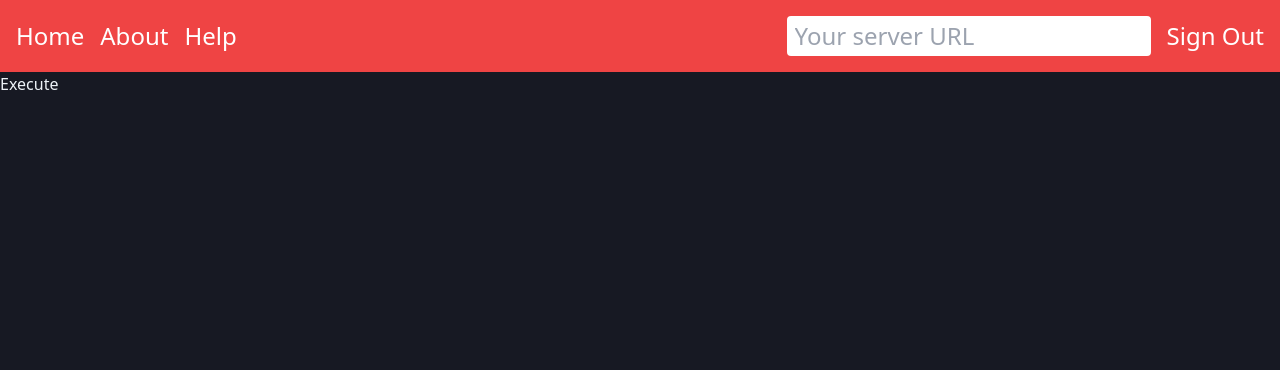
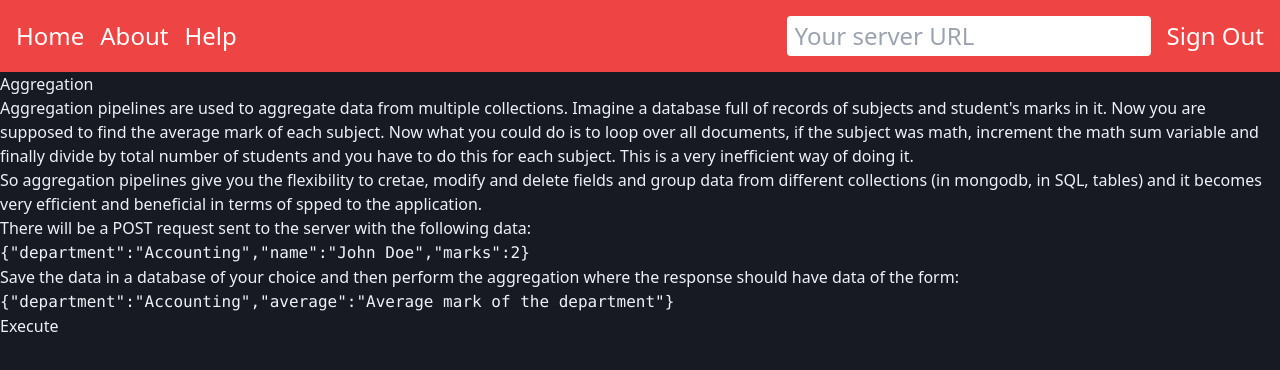
Before and after one commit to ananth243/web-dev-concepts, a Next.js app: page /home/agg in a window 1280 px wide. Shown: the top 370 px of the page. Built offline with nearby package versions, Linux system fonts and the light colour scheme; no server answers; sample sign-in values are in the browser's storage.

Commit message:
Added a page component

```diff
--- a/components/Modal.js
+++ b/components/Modal.js
@@ -65,7 +65,7 @@ export default function Modal({ name, description, credits = false }) {
                   </p>
                 </div>
                 <div className="flex items-center justify-end p-6 border-t border-solid border-blueGray-200 rounded-b">
-                  {!message && (
+                  {!message && credits && (
                     <button
                       onClick={() => {
                         submitForm();
--- /dev/null
+++ b/components/Page.js
@@ -0,0 +1,16 @@
+import React from "react";
+
+function Page({ title, description, problem, execute, message }) {
+  return (
+    <>
+      <h1>{title}</h1>
+      {description()}
+      {problem()}
+      <button onClick={() => execute()}>Execute</button>
+      {message.status && <h1 className="text-white">{message.message}</h1>}
+      {!message.status && <h1 className="text-red-600">{message.message}</h1>}
+    </>
+  );
+}
+
+export default Page;
--- a/pages/home/agg.js
+++ b/pages/home/agg.js
@@ -1,5 +1,6 @@
 import React, { useContext, useState, useEffect } from "react";
 import Navbar from "../../components/Navbar";
+import Page from "../../components/Page";
 import { post } from "axios";
 import UrlContext from "../../Providers/UrlContext";
 import AuthContext from "../../Providers/AuthContext";
@@ -9,6 +10,10 @@ import { useRouter } from "next/router";
 
 function Agg() {
   const { url } = useContext(UrlContext);
+  const [message, setMessage] = useState({
+    status: false,
+    message: null,
+  });
   const { state } = useContext(AuthContext);
   const router = useRouter();
   useEffect(() => {
@@ -17,6 +22,7 @@ function Agg() {
     }
   }, [state, router]);
   async function execute() {
+    if (url && url !== window.location.origin) {
       try {
         const body = await getDocs(collection(db, "aggregate"));
         const expectation = [
@@ -25,7 +31,10 @@ function Agg() {
           { department: "Sales", average: 63.214285714285715 },
           { department: "Human Resources", average: 55.42857142857143 },
           { department: "Services", average: 50.61538461538461 },
-        { department: "Research and Development", average: 39.888888888888886 },
+          {
+            department: "Research and Development",
+            average: 39.888888888888886,
+          },
           { department: "Accounting", average: 60.8 },
           { department: "Business Development", average: 64.33333333333333 },
           { department: "Support", average: 52 },
@@ -33,26 +42,81 @@ function Agg() {
           { department: "Product Management", average: 48.81818181818182 },
           { department: "Engineering", average: 29.555555555555557 },
         ];
-      const response = await post(url, body);
+        const response = await post(url + "/aggregate", body);
         if (response === expectation) {
+          setMessage({ status: true, message: "Success" });
           return true;
-      } else return false;
+        } else {
+          setMessage({ status: false, message: "Invalid fields sent" });
+          return false;
+        }
       } catch (error) {
-      console.log(error);
+        setMessage({ status: false, message: error.message });
       }
+    } else setMessage({ status: false, message: "Please enter a valid url" });
   }
   return (
     <>
       <Navbar />
-      <button
-        onClick={() => {
-          execute();
-        }}
-      >
-        Execute
-      </button>
+      <Page
+        title={"Aggregation"}
+        description={description}
+        problem={problem}
+        execute={execute}
+        message={message}
+      />
     </>
   );
 }
 
+function description() {
+  return (
+    <>
+      <p>
+        Aggregation pipelines are used to aggregate data from multiple
+        collections. Imagine a database full of records of subjects and
+        student&apos;s marks in it. Now you are supposed to find the average
+        mark of each subject. Now what you could do is to loop over all
+        documents, if the subject was math, increment the math sum variable and
+        finally divide by total number of students and you have to do this for
+        each subject. This is a very inefficient way of doing it.
+      </p>
+      <p>
+        So aggregation pipelines give you the flexibility to cretae, modify and
+        delete fields and group data from different collections (in mongodb, in
+        SQL, tables) and it becomes very efficient and beneficial in terms of
+        spped to the application.
+      </p>
+    </>
+  );
+}
+
+function problem() {
+  return (
+    <>
+      <p>
+        There will be a POST request sent to the server with the following data:
+        <br />
+        <code>
+          {JSON.stringify({
+            department: "Accounting",
+            name: "John Doe",
+            marks: 2,
+          })}
+        </code>
+      </p>
+      <p>
+        Save the data in a database of your choice and then perform the
+        aggregation where the response should have data of the form:
+        <br />
+        <code>
+          {JSON.stringify({
+            department: "Accounting",
+            average: "Average mark of the department",
+          })}
+        </code>
+      </p>
+    </>
+  );
+}
 export default Agg;
--- a/pages/home/cors.js
+++ b/pages/home/cors.js
@@ -4,6 +4,7 @@ import { useContext, useState, useEffect } from "react";
 import UrlContext from "../../Providers/UrlContext";
 import AuthContext from "../../Providers/AuthContext";
 import { useRouter } from "next/router";
+import Page from "../../components/Page";
 
 export default function Cors() {
   const { url } = useContext(UrlContext);
@@ -13,7 +14,7 @@ export default function Cors() {
     if (!state) {
       router.push("/");
     }
-  }, [state, router]);
+  }, [router, state]);
   const [message, setMessage] = useState({
     status: null,
     message: null,
@@ -36,20 +37,27 @@ export default function Cors() {
   return (
     <>
       <Navbar />
-      <div>
-        <h1>CORS</h1>
+      <Page
+        title={"Cors"}
+        description={description}
+        execute={execute}
+        message={message}
+        problem={problem}
+      />
+    </>
+  );
+}
+
+function description() {
+  return (
+    <>
+      Cross Origins Resources Sharing allows transfer of data between different
+      domains. This is important to setup if you want to attempt the further
+      questions For security reasons, browsers such as Chrome, Firefox restrict
+      cross-origin HTTP requests initiated from scripts.
       <p>
-          Cross Origins Resources Sharing allows transfer of data between
-          different domains. This is important to setup if you want to attempt
-          the further questions
-        </p>
-        <p>
-          For security reasons, browsers such as Chrome, Firefox restrict
-          cross-origin HTTP requests initiated from scripts.
-        </p>
-        <p>
-          In order for this to work, you need to enable CORS in your server.
-          This is done by adding the following headers to your response:
+        In order for this to work, you need to enable CORS in your server. This
+        is done by adding the following headers to your response:
         <br />
         <br />
         <code>
@@ -57,17 +65,20 @@ export default function Cors() {
           Content-Type, X-Requested-With Access Control Allow Methods: GET,
           POST, PUT, DELETE, OPTIONS
         </code>
+        <br />
+        This will allow the browser to make requests to your server.
+        <br />
       </p>
+    </>
+  );
+}
+
+function problem() {
+  return (
     <p>
-          This will allow the browser to make requests to your server. As soon
-          as you click submit, the website will send a GET request to
+      As soon as you click submit, the website will send a GET request to
       &apos;/&apos; on your server. It should respond with &quot;Hello
       World&quot; indicating a success
     </p>
-        <button onClick={() => execute()}>Execute</button>
-        {message.status && <h1 className="text-white">{message.message}</h1>}
-        {!message.status && <h1 className="text-red-600">{message.message}</h1>}
-      </div>
-    </>
   );
 }
--- a/pages/home/http.js
+++ b/pages/home/http.js
@@ -1,6 +1,7 @@
 import axios from "axios";
 import React, { useContext, useState, useEffect } from "react";
 import Navbar from "../../components/Navbar";
+import Page from "../../components/Page";
 import UrlContext from "../../Providers/UrlContext";
 import AuthContext from "../../Providers/AuthContext";
 import { useRouter } from "next/router";
@@ -55,6 +56,20 @@ function Http() {
   return (
     <>
       <Navbar />
+      <Page
+        message={message}
+        description={description}
+        problem={problem}
+        title="Http"
+        execute= {execute}
+      />
+    </>
+  );
+}
+
+function description() {
+  return (
+    <>
       <p>
         The HTTP request is sent to the server and the response is received.
         There are numerous http requests such as GET, POST, PUT, DELETE, HEAD,
@@ -71,10 +86,16 @@ function Http() {
         want to delete data on the server it&apos;s not neccessary to use a
         DELETE request.
       </p>
+    </>
+  );
+}
+
+function problem() {
+  return (
     <p>
       This server will send a GET, POST and DELETE request to /http and it
-        expects a response of 200, 201, and 204 for each respectively with a
-        json response of{" "}
+      expects a response of 200, 201, and 204 for each respectively with a json
+      response of{" "}
       <code>
         {JSON.stringify({
           status: "The respective status code",
@@ -82,16 +103,6 @@ function Http() {
         })}
       </code>
     </p>
-      <button
-        onClick={() => {
-          execute();
-        }}
-      >
-        Execute
-      </button>
-      {message.status && <h1 className="text-green-600">{message.message}</h1>}
-      {!message.status && <h1 className="text-red-600">{message.message}</h1>}
-    </>
   );
 }
 
--- a/pages/home/index.js
+++ b/pages/home/index.js
@@ -107,7 +107,7 @@ export default function Home() {
     },
     {
       id: 13,
-      name: "Streams (Node Streams)",
+      name: "Streams",
       link: "/home/stream",
       description:
         "Streams are a way of handling data as it is being sent from the server to the client.",
--- a/pages/home/jwt.js
+++ b/pages/home/jwt.js
@@ -2,11 +2,16 @@ import axios from "axios";
 import React, { useContext, useEffect, useState } from "react";
 import Navbar from "../../components/Navbar";
 import UrlContext from "../../Providers/UrlContext";
+import Page from "../../components/Page";
 import AuthContext from "../../Providers/AuthContext";
 import { useRouter } from "next/router";
 
 function Jwt() {
   const { url } = useContext(UrlContext);
+  const [message, setMessage] = useState({
+    status: null,
+    message: null,
+  });
   const { state } = useContext(AuthContext);
   const router = useRouter();
   useEffect(() => {
@@ -15,6 +20,7 @@ function Jwt() {
     }
   }, [state, router]);
   async function execute() {
+    if (url && url !== window.location.origin) {
       try {
         body = JSON.stringify({
           name: "John Doe",
@@ -22,22 +28,49 @@ function Jwt() {
         });
         const response = await axios.post(url, body);
         if (response.status === 200 && response.data === "Hello World") {
+          setMessage({ success: true, message: "Success!" });
           return true;
         } else throw Error("Invalid fields sent");
       } catch (error) {
-      console.log(error);
+        setMessage({ status: false, message: error.message });
       }
+    } else setMessage({ status: false, message: "Please enter a valid url" });
   }
-  const description = `Json Web Tokens are an industry standard for storing user's data on the client side. They are very hard to tamper with without knowing the
-   secret that is used to encrypt them. If you have 2 servers using the same user info the same jwt can be used to communicate between them
-   if they are both using the same secret. For more info head to the link below.`;
+
   return (
     <>
       <Navbar />
-      <div>{description}</div>
+      <Page
+        title={"JWT"}
+        description={description}
+        problem={problem}
+        execute={execute}
+        message={message}
+      />
+    </>
+  );
+}
+
+function description() {
+  return (
+    <>
+      <div>
+        Json Web Tokens are an industry standard for storing user&apos;s data on
+        the client side. They are very hard to tamper with without knowing the
+        secret that is used to encrypt them. If you have 2 servers using the
+        same user info the same jwt can be used to communicate between them if
+        they are both using the same secret. For more info head to the link
+        below.
+      </div>
       <a target="_blank" rel="noreferrer" href="https://jwt.io">
         JWT
       </a>
+    </>
+  );
+}
+
+function problem() {
+  return (
     <p>
       There will be a POST request sent to the server with the following data:
       <br />
@@ -53,20 +86,11 @@ function Jwt() {
         name: "John Doe",
         timestamp: "Date of creation",
       })}
-        After this you should also send a GET request to &apos;/api/jwt&apos;.
-        The request should include the token in a header called token.
+      After this you should also send a GET request to &apos;/api/jwt&apos;. The
+      request should include the token in a header called token.
       <br />
       The secret you should use for this entire practice should be test12
     </p>
-      <button
-        onClick={() => {
-          execute();
-        }}
-      >
-        Execute
-      </button>
-    </>
   );
 }
-
 export default Jwt;
--- a/pages/home/methods.js
+++ b/pages/home/methods.js
@@ -4,6 +4,7 @@ import Navbar from "../../components/Navbar";
 import UrlContext from "../../Providers/UrlContext";
 import AuthContext from "../../Providers/AuthContext";
 import { useRouter } from "next/router";
+import Page from "../../components/Page";
 
 function Methods() {
   const { state } = useContext(AuthContext);
@@ -48,39 +49,51 @@ function Methods() {
   return (
     <>
       <Navbar />
+      <Page
+        title={"Methods"}
+        description={description}
+        problem={problem}
+        execute={execute}
+        message={message}
+      />
+    </>
+  );
+}
+
+function description() {
+  return (
+    <>
       <p>
         There are various ways you can transmit data to the server. You can use
         headers, the body of a post request but what about an id? What if you
         also needed to render specific pages for specific id&apos;s also?
       </p>
+    </>
+  );
+}
+
+function problem() {
+  return (
     <p>
       So the client is going to make the following requests:
       <br />
       <ol>
         <li>
-            Get request &apos;/dynamic/(Whatever id I want)&apos; and it expects
-            a json response of{" "}
+          Get request &apos;/dynamic/(Whatever id I want)&apos; and it expects a
+          json response of{" "}
           {JSON.stringify({
             id: "The id sent",
           })}
         </li>
         <li>
-            Get request to &apos;/dynamic/?name=(Some name)&apos; and it expects
-            a json response of{" "}
+          Get request to &apos;/dynamic/?name=(Some name)&apos; and it expects a
+          json response of{" "}
           {JSON.stringify({
             name: "The name sent",
           })}
         </li>
       </ol>
     </p>
-      <button
-        onClick={() => {
-          execute();
-        }}
-      >
-        Execute
-      </button>
-    </>
   );
 }
 
--- a/pages/home/stream.js
+++ b/pages/home/stream.js
@@ -2,19 +2,53 @@ import React, { useContext, useState, useEffect } from "react";
 import Navbar from "../../components/Navbar";
 import AuthContext from "../../Providers/AuthContext";
 import { useRouter } from "next/router";
+import Page from "../../components/Page";
 
 function Stream() {
   const { state } = useContext(AuthContext);
+  const [message, setMessage] = useState({
+    status: false,
+    message: null,
+  });
   const router = useRouter();
   useEffect(() => {
     if (!state) {
       router.push("/");
     }
   }, [state, router]);
+  async function execute() {
+    if (url && url !== window.location.origin) {
+      try {
+        const response = await post(url + "/stream", body);
+        if (response) {
+          setMessage({ status: true, message: "Success" });
+          return true;
+        } else {
+          setMessage({ status: false, message: "Uknown error occured" });
+          return false;
+        }
+      } catch (error) {
+        setMessage({ status: false, message: error.message });
+      }
+    } else setMessage({ status: false, message: "Please enter a valid url" });
+  }
   return (
     <>
       <Navbar />
+      <Page
+        execute={execute}
+        title={"Streams"}
+        message={message}
+        description={description}
+        problem={problem}
+      />
+    </>
+  );
+}
 
+function description() {
+  return (
+    <>
       <p>
         Streams are a way of handlling data. Streams in node.js are most widely
         used for file reading and transmissions that are very helpful in sending
@@ -25,13 +59,21 @@ function Stream() {
         used to read and write files such as createReadStream and
         createWriteStream.
       </p>
+    </>
+  );
+}
+
+function problem() {
+  return (
+    <>
+      <p>Create any file you want to. Can be a pdf or a txt file also.</p>
       <p>
-        When you are ready the server will send a get request to /stream. If you
-        see a download that means the request was a success. Else there was some
-        failure
+        When you are ready the server will send a get request to /stream. You
+        have to read the file contents and send the contents as the response. If
+        you see a download that means the request was a success. Else there was
+        some failure.
       </p>
     </>
   );
 }
-
 export default Stream;
```
Lines whose indentation alone changed are shown as unchanged.
